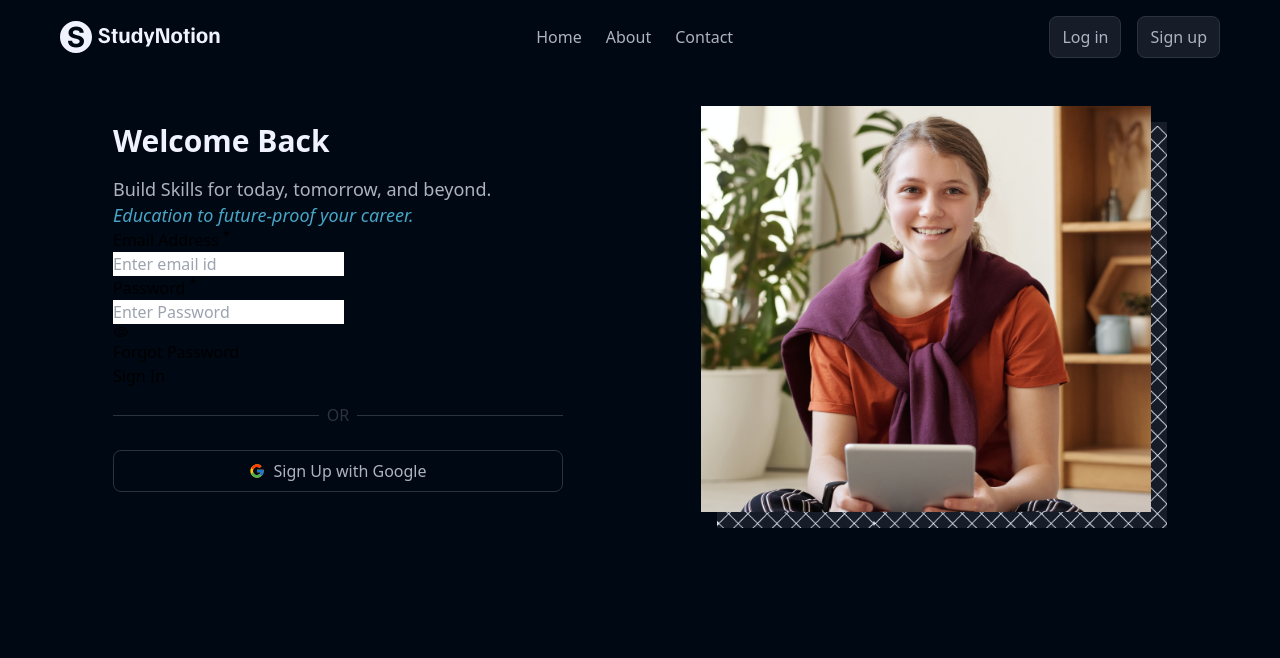
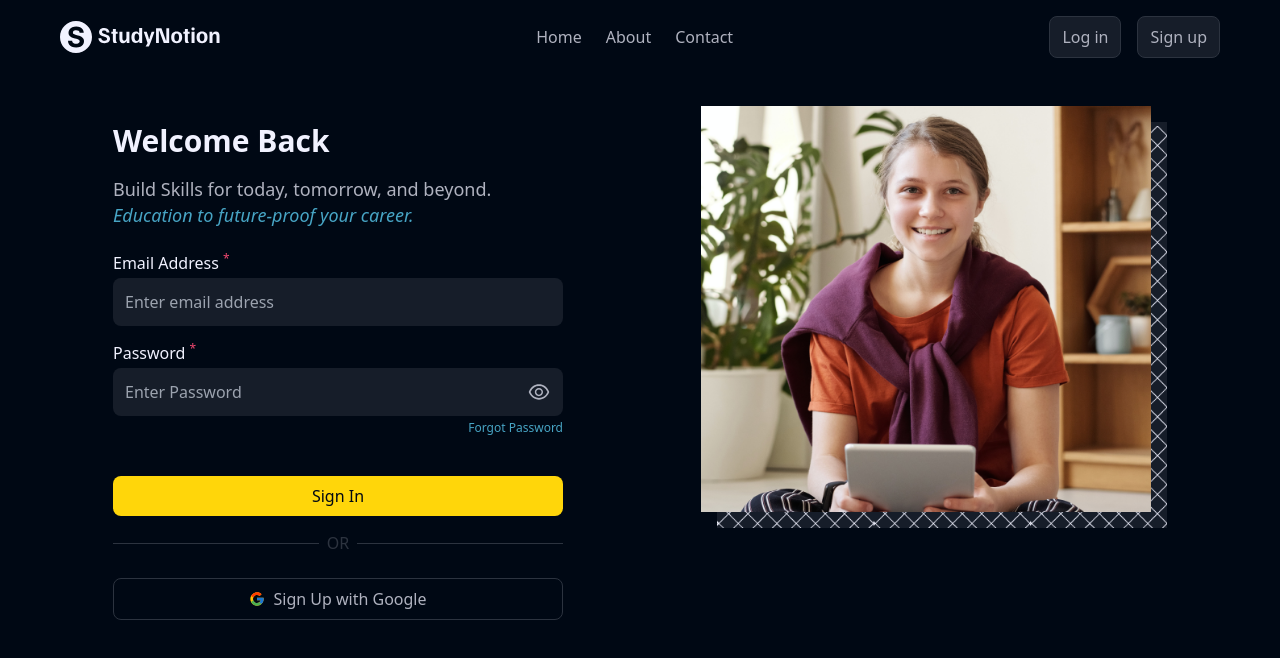
Before and after one commit to Prachi24599/study-notion, a React (Create React App) app: page /login in a window 1280 px wide. Shown: the top 658 px of the page. Built offline with nearby package versions, Linux system fonts and the light colour scheme.

Commit message:
Style added for login form

```diff
--- a/src/components/LoginForm.js
+++ b/src/components/LoginForm.js
@@ -27,23 +27,29 @@
   }
 
   return (
-    <form onSubmit={submitHandler}>
-      <label>
-        <p>
-          Email Address <sup>*</sup>
+    <form
+      onSubmit={submitHandler}
+      className="flex flex-col w-full gap-y-4 mt-6"
+    >
+      <label className="w-full">
+        {/* text-[0.875rem] */}
+        <p className="text-richblack-5 mb-1 leading-[1.375rem]">
+          Email Address <sup className="text-pink-200">*</sup>
         </p>
+
         <input
           required
           type="email"
           value={formData.email}
           onChange={changeHandler}
-          placeholder="Enter email id"
+          placeholder="Enter email address"
           name="email"
+          className="bg-richblack-800 rounded-[0.5rem] text-richblack-5 w-full p-[12px]"
         />
       </label>
-      <label>
-        <p>
-          Password <sup>*</sup>
+      <label className="w-full relative">
+        <p className="text-richblack-5 mb-1 leading-[1.375rem]">
+          Password <sup className="text-pink-200">*</sup>
         </p>
         <input
           required
@@ -52,19 +58,29 @@
           onChange={changeHandler}
           placeholder="Enter Password"
           name="password"
+          className="bg-richblack-800 rounded-[0.5rem] text-richblack-5 w-full p-[12px]"
         />
         <span
+          className="absolute right-3 top-[38px] cursor-pointer"
           onClick={() => {
             setShowPassword((prev) => !prev);
           }}
         >
-          {showPassword ? <AiOutlineEyeInvisible /> : <AiOutlineEye />}
+          {showPassword ? (
+            <AiOutlineEyeInvisible fontSize={24} fill="#AFB2BF" />
+          ) : (
+            <AiOutlineEye fontSize={24} fill="#AFB2BF" />
+          )}
         </span>
         <Link to="#">
-          <p>Forgot Password</p>
+          <p className="text-xs mt-1 text-blue-100 max-w-max ml-auto">
+            Forgot Password
+          </p>
         </Link>
       </label>
-      <button>Sign In</button>
+      <button className="bg-yellow-50 rounded-[8px] font-medium text-richblack-900 px-[12px] py-[8px] mt-6">
+        Sign In
+      </button>
     </form>
   );
 };
```
